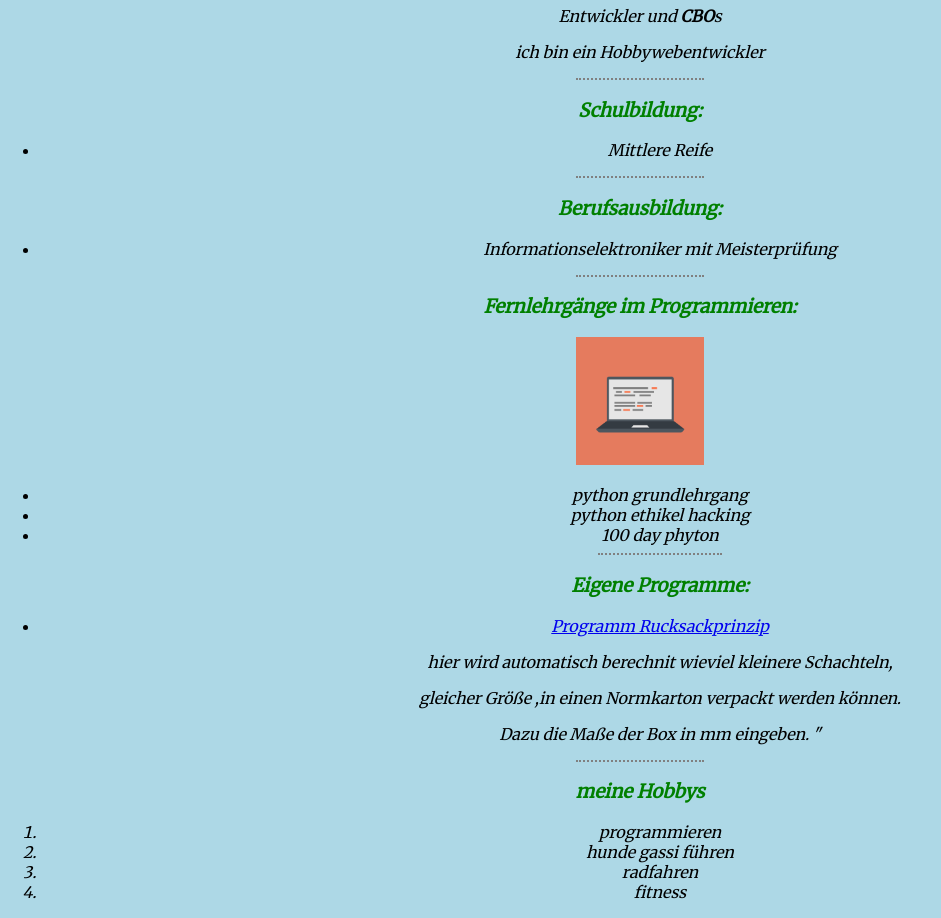
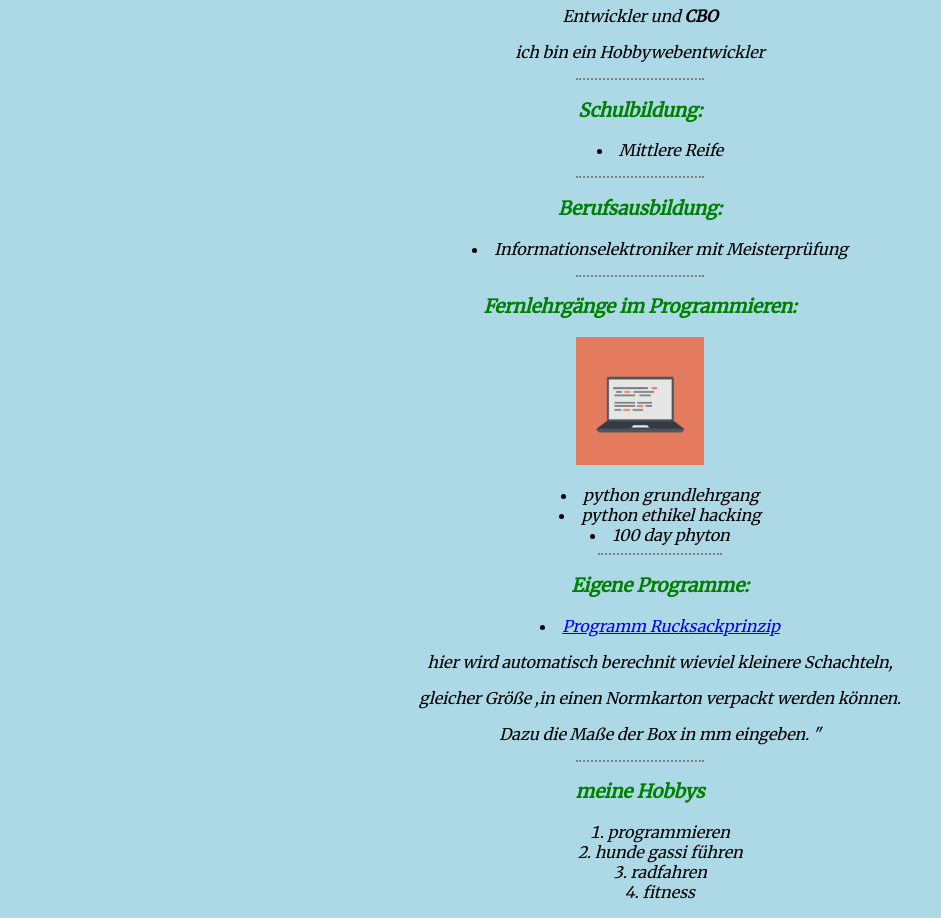
Before and after one commit to pit64/stabeln, a plain HTML site: page index.html in a window 1280 px wide. Shown: the part 84-1002 px from the top of the page, without its empty margins (0-941 px from the left). Drawn offline with Linux system fonts and the light colour scheme.

Commit message:
Add files via upload

```diff
--- a/index.html
+++ b/index.html
@@ -12,7 +12,7 @@
 
 <body>
   <h1>Peter's Webseite</h1>
-  <p><em>Entwickler und <strong>CBO</strong><em>s</p>
+  <p><em>Entwickler und <strong>CBO</strong><em></p>
 
   <p>ich bin ein Hobbywebentwickler</p>
   <hr>
@@ -27,7 +27,7 @@
   </ul>
   <hr>
   <h3>Fernlehrgänge im Programmieren:</h3>
-  <img src="images/computer.png" alt="computer-img">
+  <img src="computer.png" alt="computer-img">
   <ul>
     <li>python grundlehrgang</li>
     <li>python ethikel hacking</li>
--- a/styley.css
+++ b/styley.css
@@ -25,3 +25,13 @@ hr{
 img{
   width: 10%;
 }
+
+ul{
+  text-align: center;
+  list-style-position: inside;
+}
+
+ol{
+  text-align: center;
+  list-style-position: inside;
+}
```
